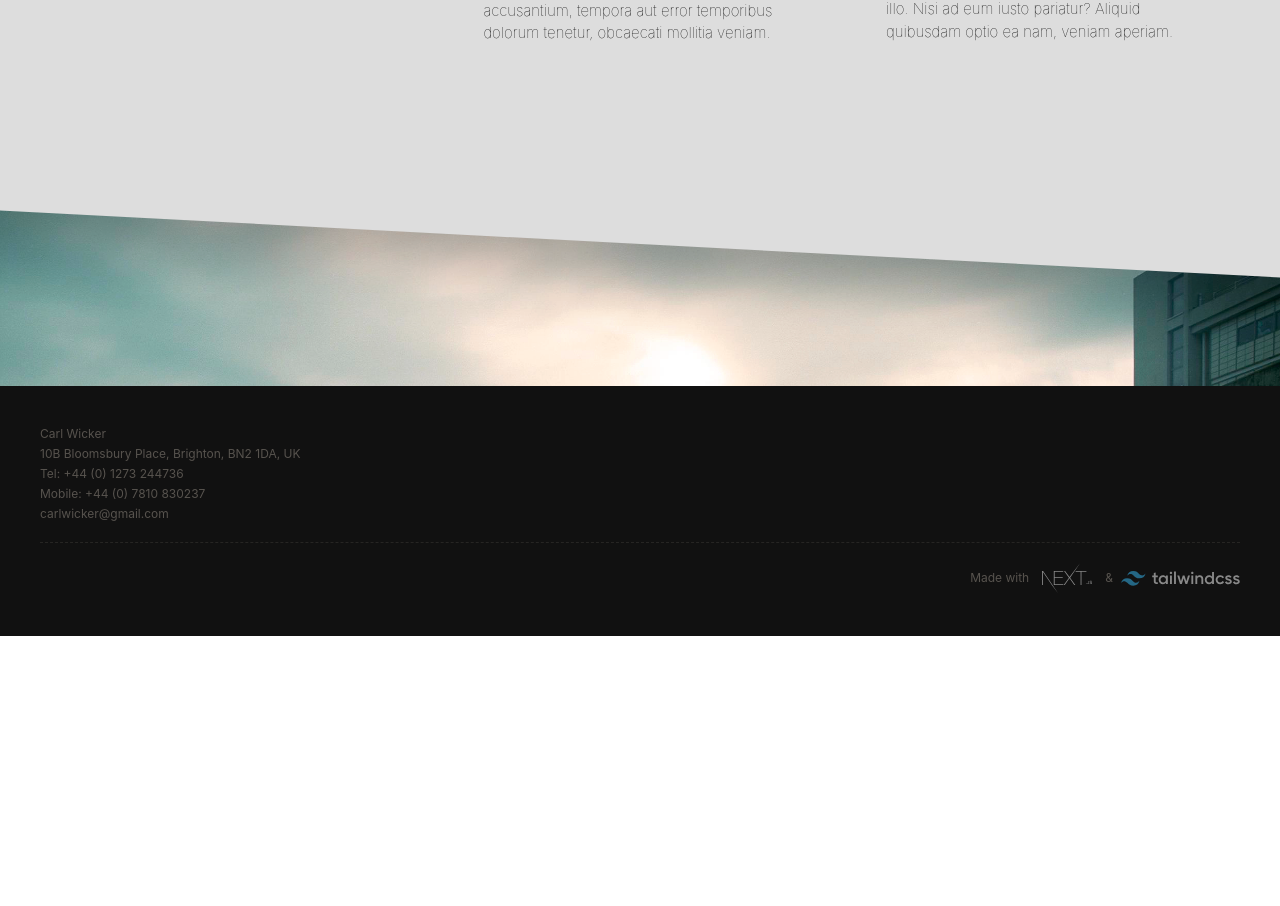
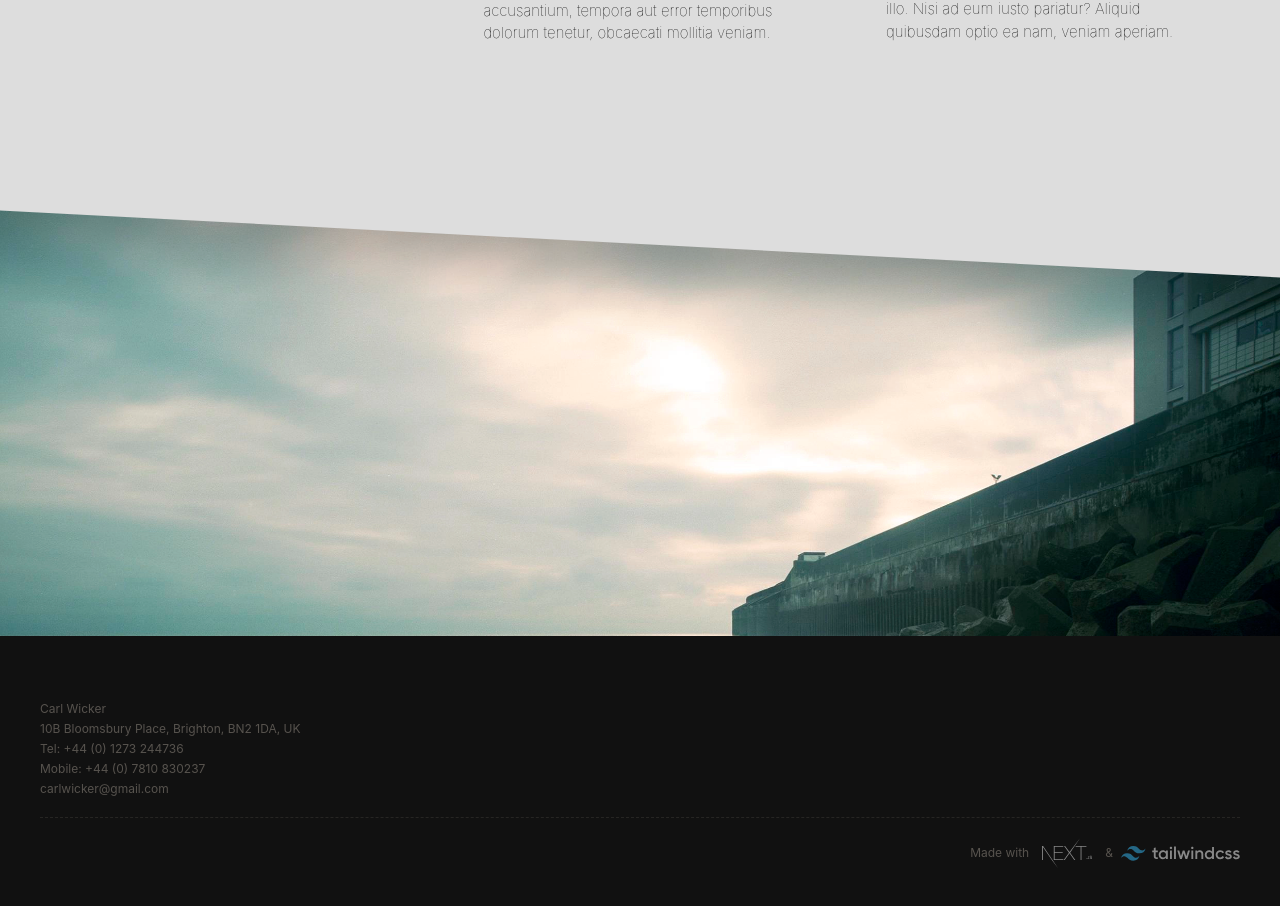
Before and after one commit to carlwicker/carlwicker-nextjs12, a Next.js app: page / in a window 1280 px wide. Shown: the part 1522-2428 px from the top of the page. Before the commit the page ends 2158 px from the top, so only its background shows below. Built offline with nearby package versions, Linux system fonts and the light colour scheme.

Commit message:
footer completed

```diff
--- a/components/Footer/Footer.tsx
+++ b/components/Footer/Footer.tsx
@@ -2,5 +2,49 @@ import NextJsLogo from "./NextJsLogo";
 import TailwindCssLogo from "./TailwindCssLogo";
 
 export default function Footer() {
-  return <footer style={{ backgroundColor: "#111", height: "400px" }}></footer>;
+  return (
+    <footer
+      style={{
+        backgroundColor: "#111",
+        height: "300px",
+        width: "100%",
+        marginTop: "auto",
+        display: "flex",
+        alignItems: "center",
+      }}
+    >
+      <div
+        className="flex flex-col text-stone-600 text-xs mx-auto px-10 items-center  scale-100 container p-10"
+        style={{
+          backgroundColor: "#111",
+          height: "250px",
+          left: "150px",
+        }}
+      >
+        <div className="container flex flex-col gap-5">
+          <div className="flex flex-col gap-1">
+            <div className="justify-left w-full">Carl Wicker</div>
+            <div className="justify-left w-full">
+              10B Bloomsbury Place, Brighton, BN2 1DA, UK
+            </div>
+            <div className="justify-left w-full">Tel: +44 (0) 1273 244736</div>
+            <div className="justify-left w-full">
+              Mobile: +44 (0) 7810 830237
+            </div>
+            <div className="justify-left w-full hover:text-white duration-500 ease-in transition">
+              <a href="mailto:carlwicker@gmail.com">carlwicker@gmail.com</a>
+            </div>
+          </div>
+          <hr className="border-t-1 border-stone-600 opacity-30 w-full border-dashed" />
+          <div className=" flex items-center gap-2 justify-end">
+            <div className="whitespace-nowrap">Made with</div>
+            <NextJsLogo />
+            <div> & </div>
+
+            <TailwindCssLogo />
+          </div>
+        </div>
+      </div>
+    </footer>
+  );
 }
--- a/components/Section3/Section3.tsx
+++ b/components/Section3/Section3.tsx
@@ -16,39 +16,6 @@ export default function Section3() {
         alignItems: "flex-end",
       }}
       className=""
-    >
-      <div
-        className="flex flex-col text-stone-600 text-xs mx-auto px-10 items-center  scale-100 container p-10"
-        style={{
-          backgroundColor: "#111",
-          height: "250px",
-          left: "150px",
-        }}
-      >
-        <div className="container flex flex-col gap-5">
-          <div className="flex flex-col gap-1">
-            <div className="justify-left w-full">Carl Wicker</div>
-            <div className="justify-left w-full">
-              10B Bloomsbury Place, Brighton, BN2 1DA, UK
-            </div>
-            <div className="justify-left w-full">Tel: +44 (0) 1273 244736</div>
-            <div className="justify-left w-full">
-              Mobile: +44 (0) 7810 830237
-            </div>
-            <div className="justify-left w-full hover:text-white duration-500 ease-in transition">
-              <a href="mailto:carlwicker@gmail.com">carlwicker@gmail.com</a>
-            </div>
-          </div>
-          <hr className="border-t-1 border-stone-600 opacity-30 w-full border-dashed" />
-          <div className=" flex items-center gap-2 justify-end">
-            <div className="whitespace-nowrap">Made with</div>
-            <NextJsLogo />
-            <div> & </div>
-
-            <TailwindCssLogo />
-          </div>
-        </div>
-      </div>
-    </section>
+    ></section>
   );
 }
--- a/pages/index.tsx
+++ b/pages/index.tsx
@@ -27,7 +27,7 @@ export default function Home() {
       <Section1 />
       <Section2 />
       <Section3 />
-      {/* <Footer /> */}
+      <Footer />
     </div>
   );
 }
```
